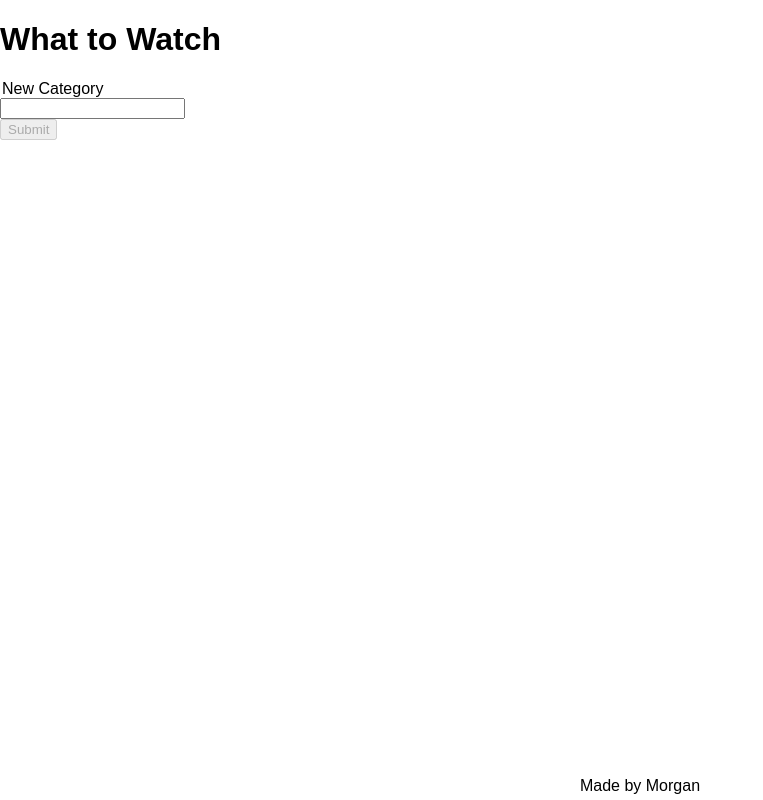
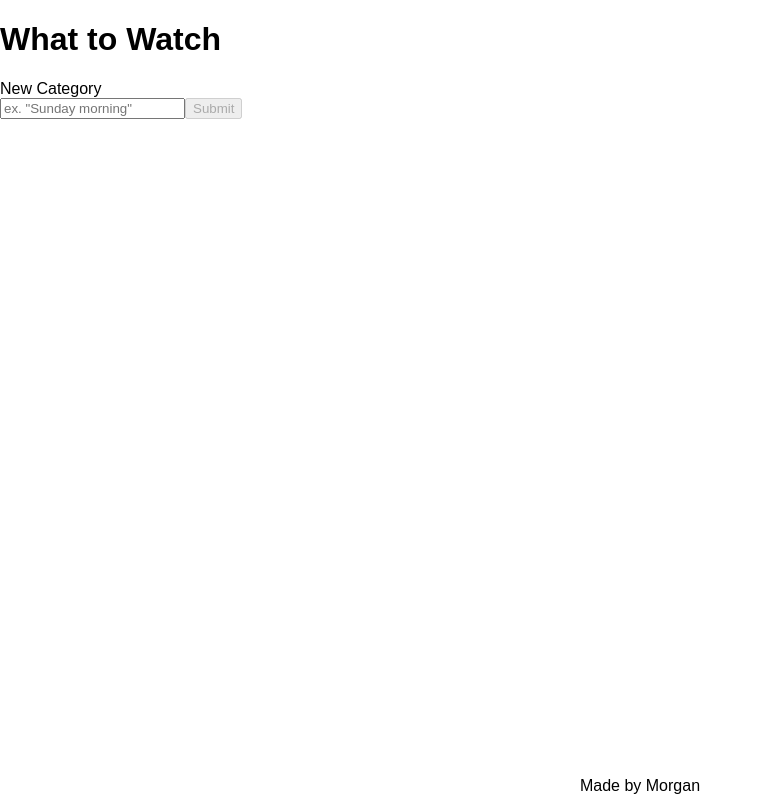
Before and after one commit to hametm/character-tracker, a React (Create React App) app: page / in a window 1280 px wide. Shown: the whole page, without its empty margins (0-763 px from the left). Built offline with nearby package versions, Linux system fonts and the light colour scheme.

Commit message:
Rearrange UI

```diff
--- a/src/App.js
+++ b/src/App.js
@@ -34,7 +34,7 @@ function App() {
 
     const showCategory = () => {
         for (let i = 0; i < categoryList.length; i++) {
-            if (show === `${categoryList[i]}Button`) {
+            if (show === `${categoryList[i]}Button` || categoryList.length === 1) {
                 return (
                     <Category
                         name={categoryList[i]}
--- a/src/components/Category.js
+++ b/src/components/Category.js
@@ -54,7 +54,9 @@ function Category(props) {
 
     return (
         <div>
-            <button onClick={toggleForm}>Add show</button>
+            <div className="addButtonContainer">
+                <button onClick={toggleForm}>+Add show</button>
+            </div>
             {showTvShowForm()}
             {showActivities}
         </div>
--- a/src/components/CategoryForm.js
+++ b/src/components/CategoryForm.js
@@ -29,9 +29,13 @@ function CategoryForm(props) {
 
     return (
         <form action="" id="categoryForm">
-            <legend>New Category</legend>
-            <label htmlFor="categoryName"></label>
-            <input type="text" id="categoryName" onChange={handleChange} />
+            <label htmlFor="categoryName">New Category</label>
+            <input
+                type="text"
+                id="categoryName"
+                onChange={handleChange}
+                placeholder='ex. "Sunday morning"'
+            />
             <input type="submit" id="categorySubmit" onClick={buttonClick} />
         </form>
       );
--- a/src/components/TvShow.js
+++ b/src/components/TvShow.js
@@ -47,6 +47,7 @@ function TvShow(props) {
         if (showDetails === index) {
             return (
                 <div>
+                    {/* <button onClick={() => setShowEdit(1)}>Edit</button> */}
                     <p>{genre}</p>
                     <p>{platform}</p>
                     <p>{description}</p>
--- a/src/styles/style.css
+++ b/src/styles/style.css
@@ -25,6 +25,12 @@ main {
     flex-grow: 1;
 }
 
+.sidebar {
+    display: flex;
+    flex-direction: column;
+    gap: 1rem;
+}
+
 .categoryContainer {
     display: flex;
     flex-direction: column;
@@ -41,6 +47,7 @@ main {
 
 .display {
     width: 100%;
+    padding: 1rem 3rem;
 }
 
 .popup {
@@ -50,6 +57,10 @@ main {
     transform: translate(-50%, -50%);
     height: 40%;
     width: 30%;
+}
+
+.addButtonContainer {
+
 }
 
 .tvShowForm {
```
